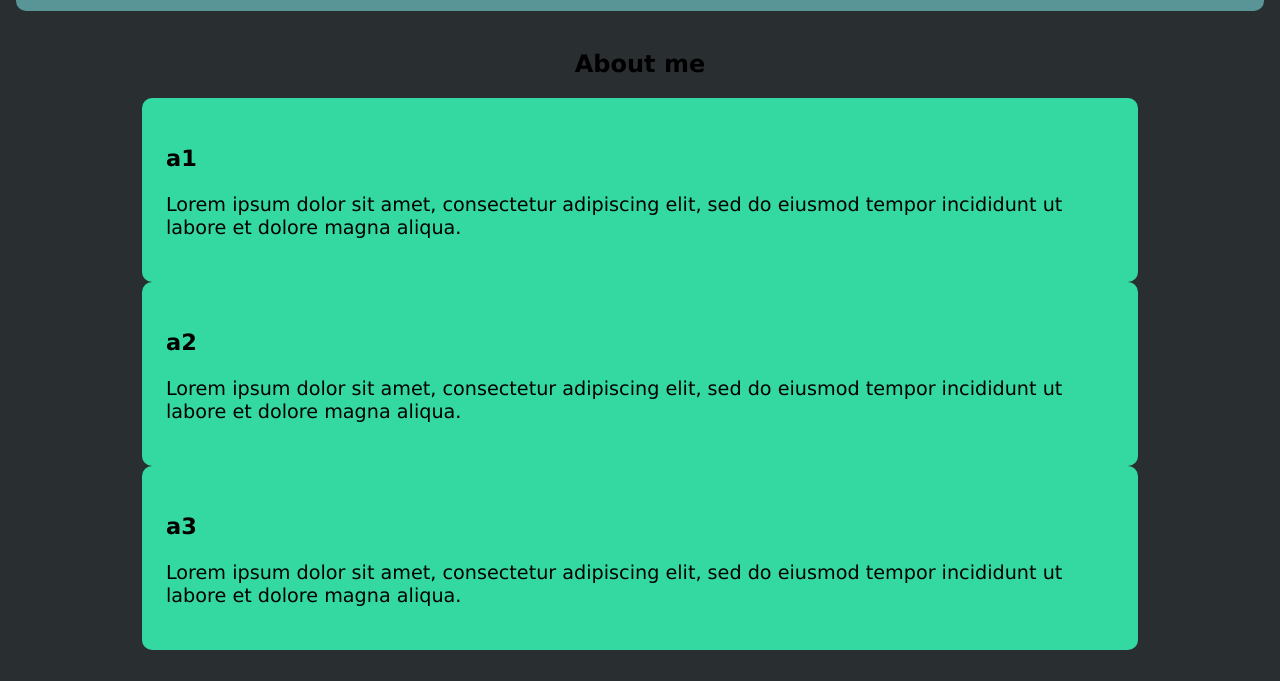
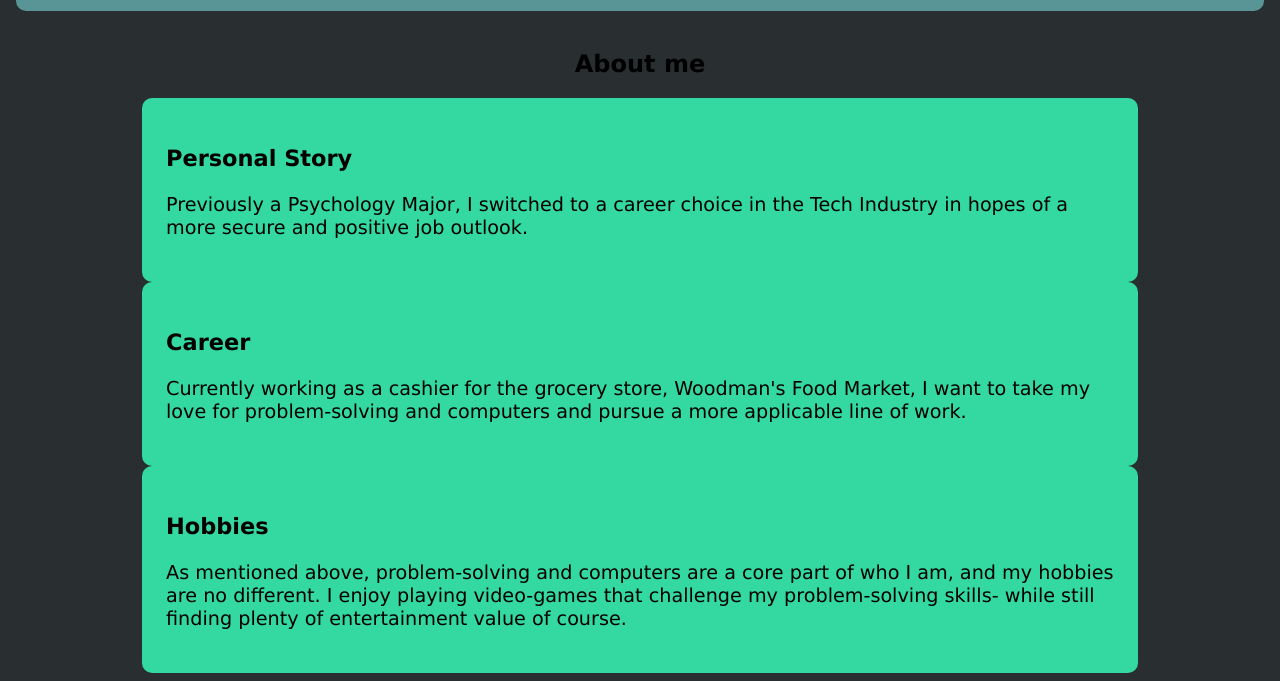
Before and after one commit to Muhammad-UK/my_website, a plain HTML site: page about.html in a window 1280 px wide. Shown: the part 183-864 px from the top of the page. Before the commit the page ends 841 px from the top, so only its background shows below. Drawn offline with Linux system fonts and the light colour scheme.

Commit message:
added content to 'about'

```diff
--- a/about.html
+++ b/about.html
@@ -19,24 +19,27 @@
     </header>
     <h2>About me</h2>
     <section class="a1">
-      <h3>a1</h3>
+      <h3>Personal Story</h3>
       <p>
-        Lorem ipsum dolor sit amet, consectetur adipiscing elit, sed do eiusmod
-        tempor incididunt ut labore et dolore magna aliqua.
+        Previously a Psychology Major, I switched to a career choice in the Tech
+        Industry in hopes of a more secure and positive job outlook.
       </p>
     </section>
     <section class="a2">
-      <h3>a2</h3>
+      <h3>Career</h3>
       <p>
-        Lorem ipsum dolor sit amet, consectetur adipiscing elit, sed do eiusmod
-        tempor incididunt ut labore et dolore magna aliqua.
+        Currently working as a cashier for the grocery store, Woodman's Food
+        Market, I want to take my love for problem-solving and computers and
+        pursue a more applicable line of work.
       </p>
     </section>
     <section class="a3">
-      <h3>a3</h3>
+      <h3>Hobbies</h3>
       <p>
-        Lorem ipsum dolor sit amet, consectetur adipiscing elit, sed do eiusmod
-        tempor incididunt ut labore et dolore magna aliqua.
+        As mentioned above, problem-solving and computers are a core part of who
+        I am, and my hobbies are no different. I enjoy playing video-games that
+        challenge my problem-solving skills- while still finding plenty of
+        entertainment value of course.
       </p>
     </section>
   </body>
```
